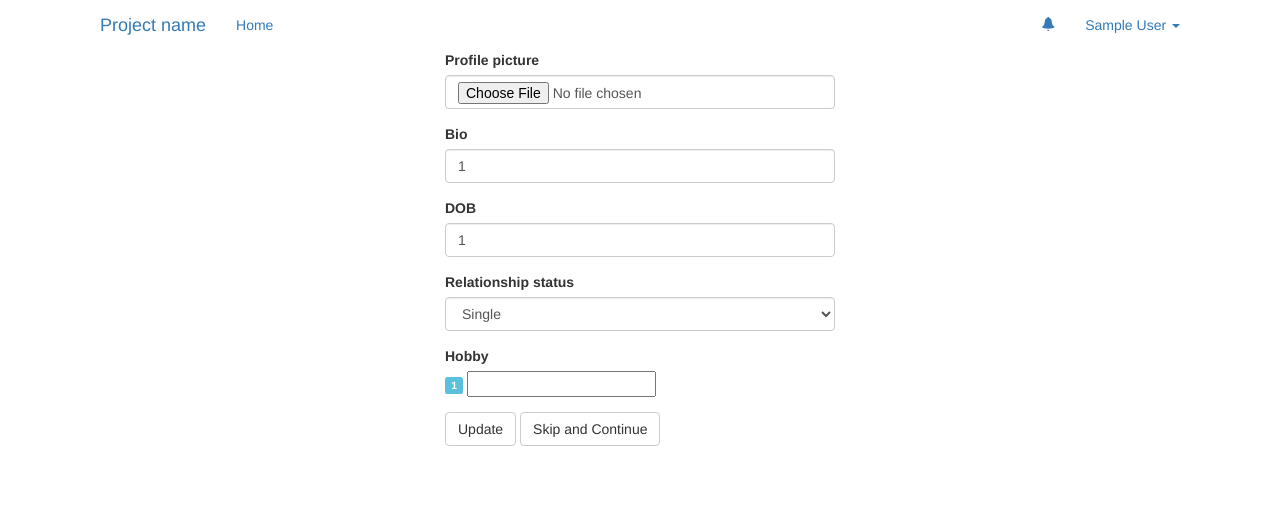
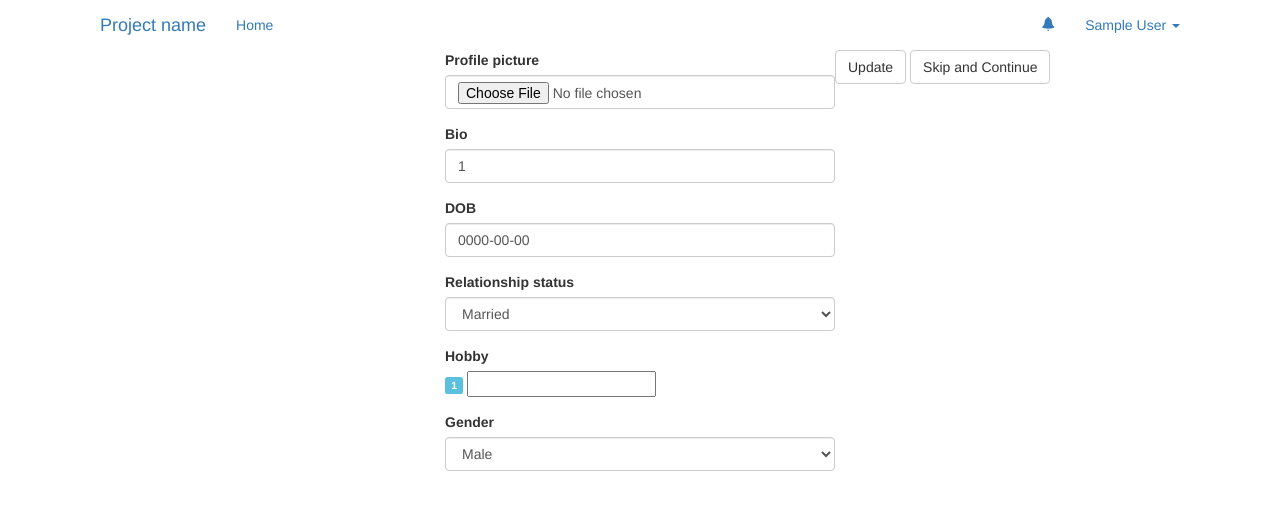
Before and after one commit to aravinth4blue/micro, a PHP site: page /next_step.php in a window 1280 px wide. Shown: the top 510 px of the page. Run offline with PHP 8.4, Linux system fonts and the light colour scheme; the visitor is signed in with stand-in values (Sample User, id 1).

Commit message:
Popover gender added

```diff
--- a/header.php
+++ b/header.php
@@ -31,7 +31,7 @@
             <ul class="nav navbar-nav navbar-right">
 
               <?php  if(isset($_SESSION['user_email'])){?>
-              <li><a href="#" id="over" data-toggle="popover" title="Popover Header" data-content="Some content inside the popover"><span class="glyphicon glyphicon-bell" id="logIcon"></span></a></li>
+              <li><a href="#" id="over" data-toggle="popover" title="Online user" ><span class="glyphicon glyphicon-bell" id="logIcon"></span></a></li>
 
                <li class="dropdown">
                     <a data-toggle="dropdown" class="dropdown-toggle" href=""><?php echo $_SESSION['first_name'] ?> <b class="caret"></b></a>
--- a/js/custom_script.js
+++ b/js/custom_script.js
@@ -136,8 +136,16 @@ $.ajax({
 
         if(data.status="Online"){
 
-        	$("#logIcon").html( data.name+' is online');
-        $('#over').popover();
+        	//$("#logIcon").html( data.name+' is online');
+        	$('#over').popover({
+        		trigger: 'manual',
+        		placement: 'bottom',
+        		content:function() {
+           			var message = data.name+' is online';
+             	return message;
+        }
+        });
+        $('#over').popover('show');
         }
     }
 });
--- a/next_step.php
+++ b/next_step.php
@@ -1,9 +1,12 @@
 <?php
 require("header.php");
 require("db.php");
-
-$current_user_id=$_SESSION['user_id'];
-
+if(isset($_SESSION['user_id'])){
+   $current_user_id=$_SESSION['user_id'];
+}
+$edit_profile_qry ="select * from users where id=$current_user_id";
+$exec_query=mysqli_query($link,$edit_profile_qry);
+$row=mysqli_fetch_array($exec_query);
 if(isset($_POST['submit_btn'])){
 	if(isset($_FILES['user_pic'])){
       $errors= array();
@@ -40,12 +43,13 @@ if(isset($_POST['submit_btn'])){
 	$date_of_birth=$_POST['date_of_birth'];
 	$reln_status=$_POST['reln_status'];
 	$hobby=$_POST['hobby'];
+   $gender=$_POST['gender'];
 
 	$update_qry="UPDATE users
-				SET profile_pic='$user_pic',short_bio = '$short_bio', date_of_birth = '$date_of_birth',reln_status='$reln_status',hobby='$hobby'
+				SET profile_pic='$user_pic',short_bio = '$short_bio', date_of_birth = '$date_of_birth',reln_status='$reln_status',hobby='$hobby',gender='$gender'
 				WHERE id=$current_user_id ";
 
-	$exec_query=mysqli_query($update_qry);
+	$exec_query=mysqli_query($link,$update_qry);
 	header('Location: dashboard.php');
    }
    else{
@@ -60,27 +64,35 @@ if(isset($_POST['submit_btn'])){
 <form method="post" class="form-horizontal" action="next_step.php" enctype='multipart/form-data'>
 <div class="form-group">
  		<label for="user_pic">Profile picture</label>
- 		<input type="file" id="user_pic" class="form-control" name="user_pic" value="<?php if(isset($_SESSION['profile_pic'])){ echo $_SESSION['profile_pic'];} ?>" required>
+ 		<input type="file" id="user_pic" class="form-control" name="user_pic" value="<?php if(isset($row['profile_pic'])){ echo $row['profile_pic'];} ?>" required>
 </div>
 
 <div class="form-group">
  		<label for="short_bio">Bio</label>
- 		<input type="text" id="short_bio" class="form-control" name="short_bio" value="<?php if(isset($_SESSION['short_bio'])){ echo $_SESSION['short_bio'];} ?>" required>
+ 		<input type="text" id="short_bio" class="form-control" name="short_bio" value="<?php if(isset($row['short_bio'])){ echo $row['short_bio'];} ?>" required>
 </div>
 <div class="form-group">
  		<label for="date_of_birth">DOB</label>
- 		<input type="text" id="date_of_birth" class="form-control" name="date_of_birth" value="<?php if(isset($_SESSION['date_of_birth'])){ echo $_SESSION['date_of_birth'];} ?>" required>
+ 		<input type="text" id="date_of_birth" class="form-control" name="date_of_birth" value="<?php if(isset($row['date_of_birth'])){ echo $row['date_of_birth'];} ?>" required>
 </div>
 <div class="form-group">
  		<label for="reln_status">Relationship status</label>
  		<select name="reln_status" class="form-control" id="reln_status">
- 			<option value="0" <?php if(isset($_SESSION['reln_status'])===0){ echo 'selected';} ?> >Single</option>
-  			<option value="1" <?php if(isset($_SESSION['reln_status'])===1){ echo 'selected';} ?> >Married</option>
+ 			<option value="0" <?php if(isset($row['reln_status'])==0){ echo 'selected';} ?> >Single</option>
+  			<option value="1" <?php if(isset($row['reln_status'])==1){ echo 'selected';} ?> >Married</option>
  		</select>
 </div>
 <div class="form-group">
  		<label for="hobby">Hobby</label>
- 		<input type="text" id="hobby" class="form-control" name="hobby" value="<?php if(isset($_SESSION['hobby'])){ echo $_SESSION['hobby'];} ?>" data-role="tagsinput" required>
+ 		<input type="text" id="hobby" class="form-control" name="hobby" value="<?php if(isset($_SESSION['hobby'])){ echo $row['hobby'];} ?>" data-role="tagsinput" required>
+</div>
+<div class="form-group">
+      <label for="gender">Gender</label>
+      <select name="gender" class="form-control" id="gender">
+         <option value="0" <?php if(isset($row['gender'])==0){ echo 'selected';} ?> >Male</option>
+         <option value="1" <?php if(isset($row['gender'])==1){ echo 'selected';} ?> >Female</option>
+      </select>
+</div>
 </div>
 <div class="form-group">
 		<input type="submit" name="submit_btn" class="btn btn-default" value="Update">
```
